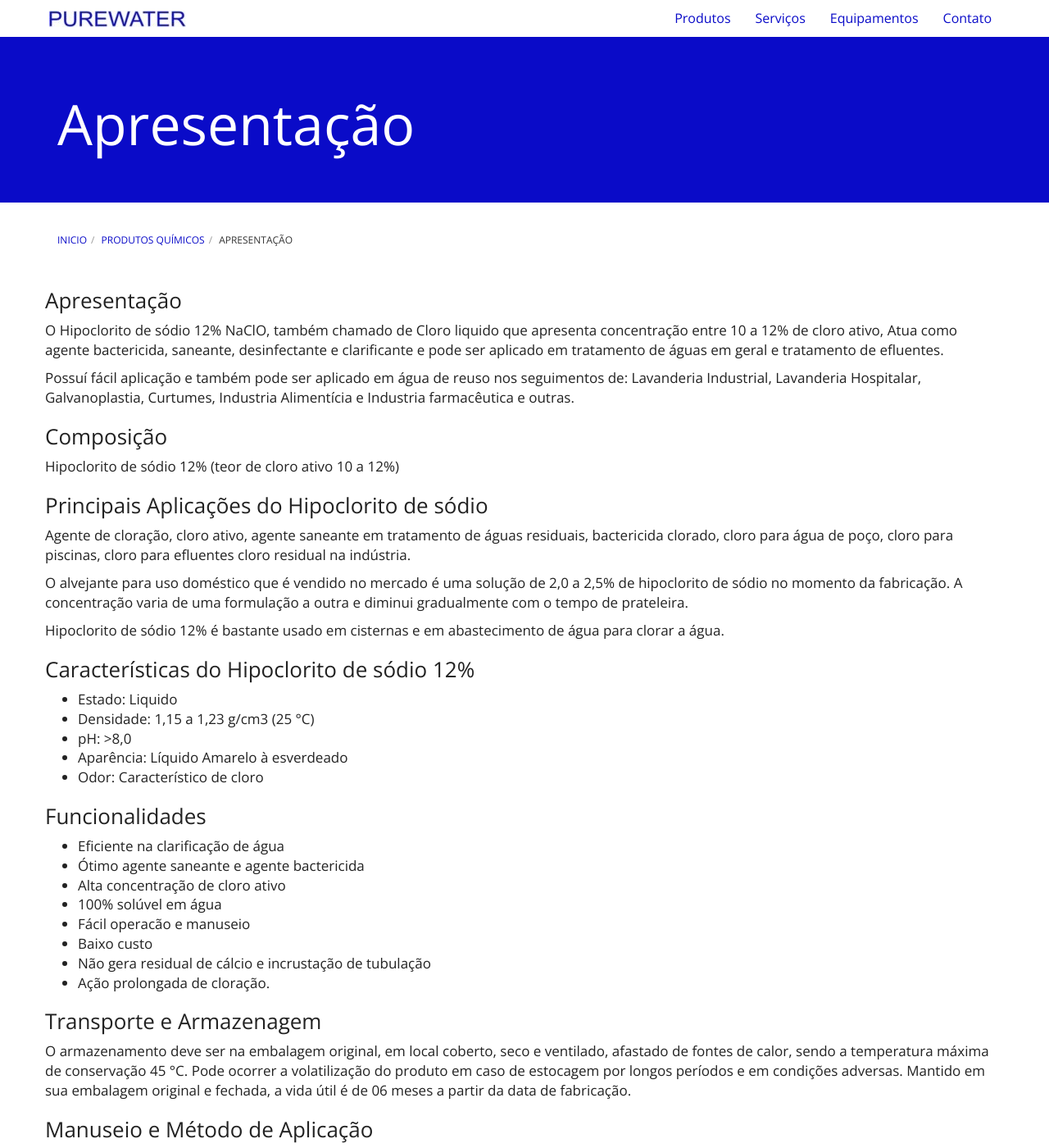
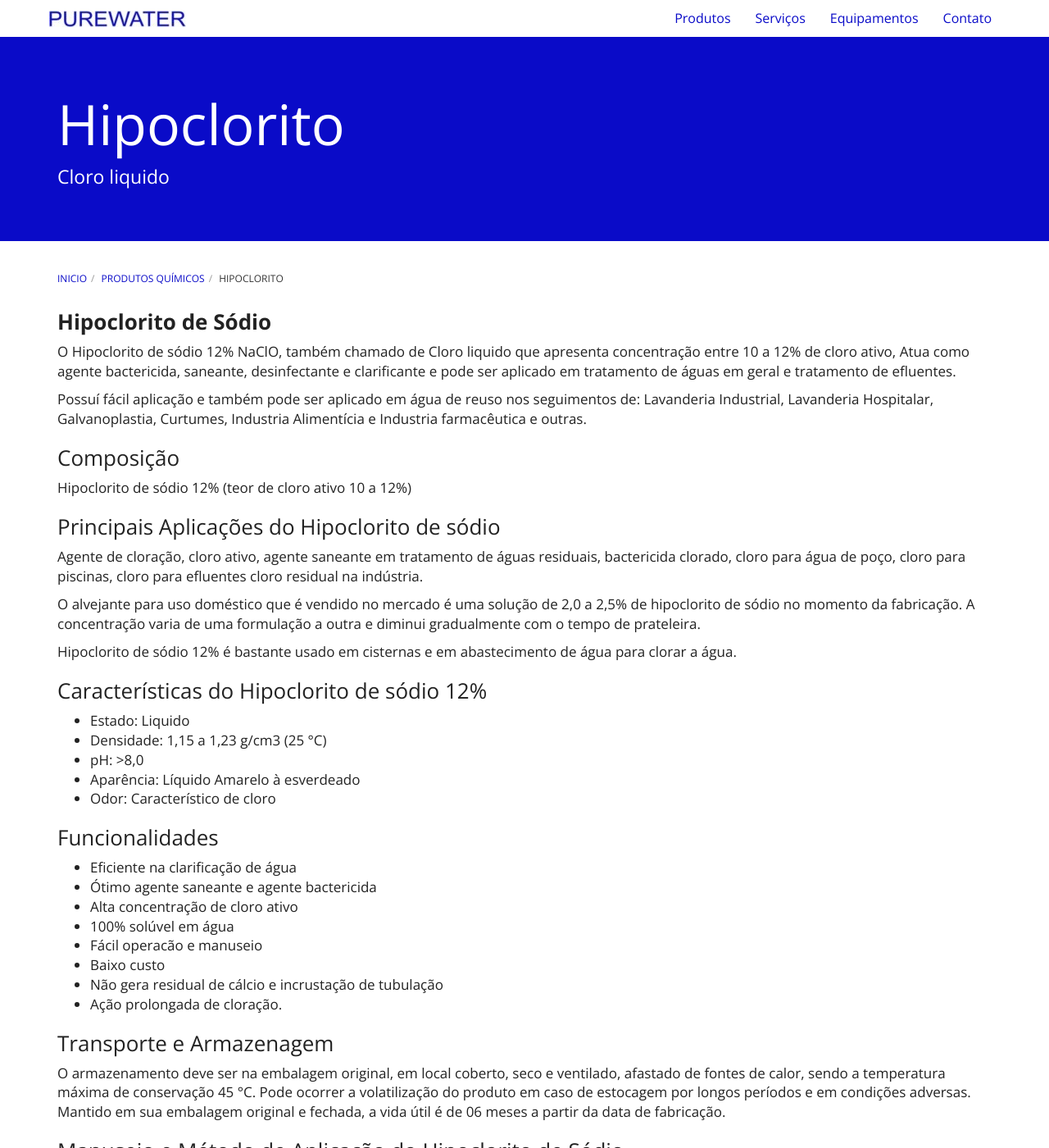
Before and after one commit to purewaterefluentes/purewaterefluentes.github.io, a Jekyll site: the page built from produtos/hipoclorito-de-sodio.md, in a window 1280 px wide and 1400 px high. Shown: the whole window at 82% size. Built offline with Jekyll 4.4.1, drawn with Linux system fonts in a browser that asks for light colours; nearby versions of some CDN libraries; our own code applies the rules of GitHub Pages for plain Markdown files; library files that are not in the unit come from our copies; some of the changed text lies outside the part shown.

Commit message:
Update hipoclorito-de-sodio.md

```diff
--- a/produtos/hipoclorito-de-sodio.md
+++ b/produtos/hipoclorito-de-sodio.md
@@ -1,11 +1,11 @@
 ---
 layout: contato
-pageTitle:hipoclorito de sodio
-title: Hipoclorito de Sódio
+pageTitle: Hipoclorito de Sódio
+title: Hipoclorito
 subtitle: Cloro liquido
 ---
 
-### Apresentação
+### **Hipoclorito de Sódio**
 
 O Hipoclorito de sódio 12% NaClO, também chamado de Cloro liquido que apresenta concentração entre 10 a 12% de cloro ativo, Atua como agente bactericida, saneante, desinfectante e clarificante e pode ser aplicado em tratamento de águas em geral e tratamento de efluentes.
 
@@ -49,7 +49,7 @@ O armazenamento deve ser na embalagem original, em local coberto, seco e ventila
 Pode ocorrer a volatilização do produto em caso de estocagem por longos períodos e em condições adversas.
 Mantido em sua embalagem original e fechada, a vida útil é de 06 meses a partir da data de  fabricação.
 
-### Manuseio e Método de Aplicação
+### Manuseio e Método de Aplicação do Hipoclorito de Sódio
 Para uma rápida aplicação e um mínimo consumo recomenda-se aplicação do Hipoclorito de sódio sua forma original (concentrado) ou se preferir diluído na proporção de 1/10 partes (solução a 10%) em água aplicando no meio aquoso a tratar.
 A dosagem a ser utilizada varia de acordo com a aplicação e teor de contaminates presente na água ou efluente.
 
```
